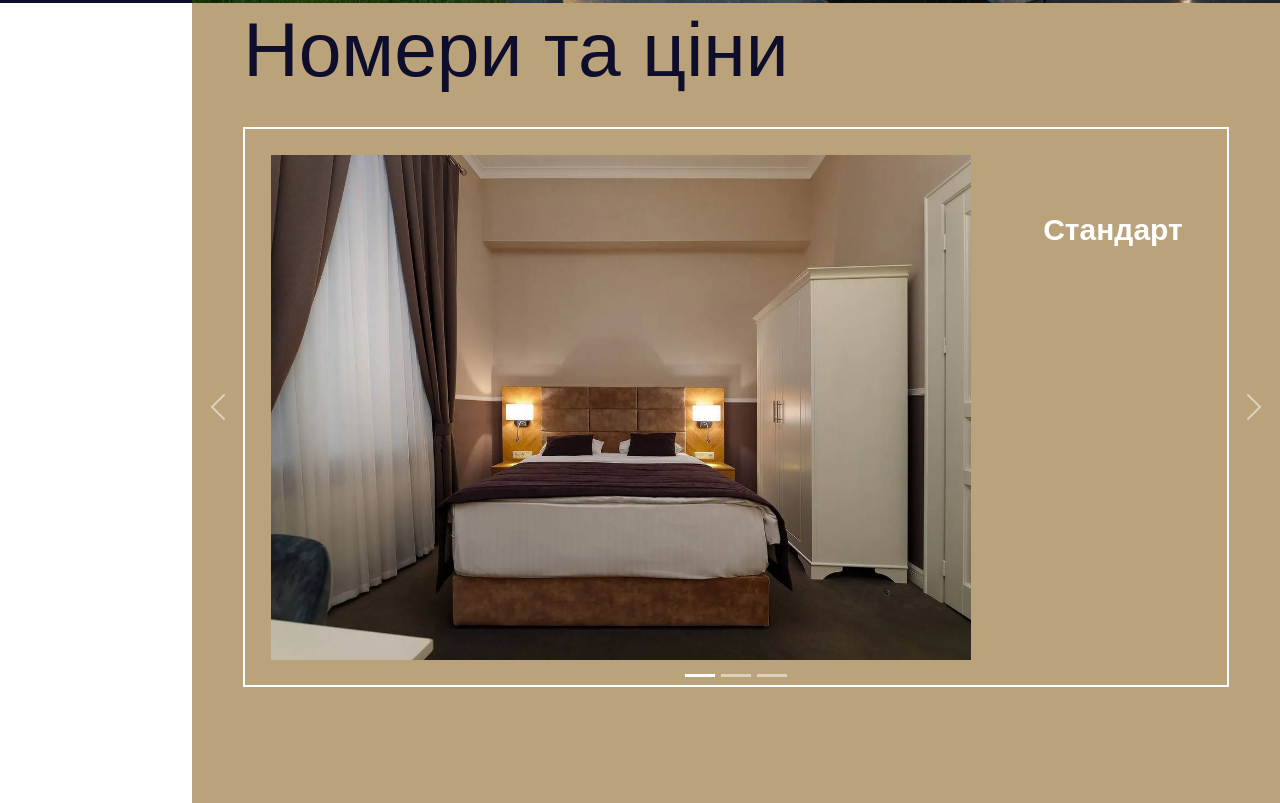
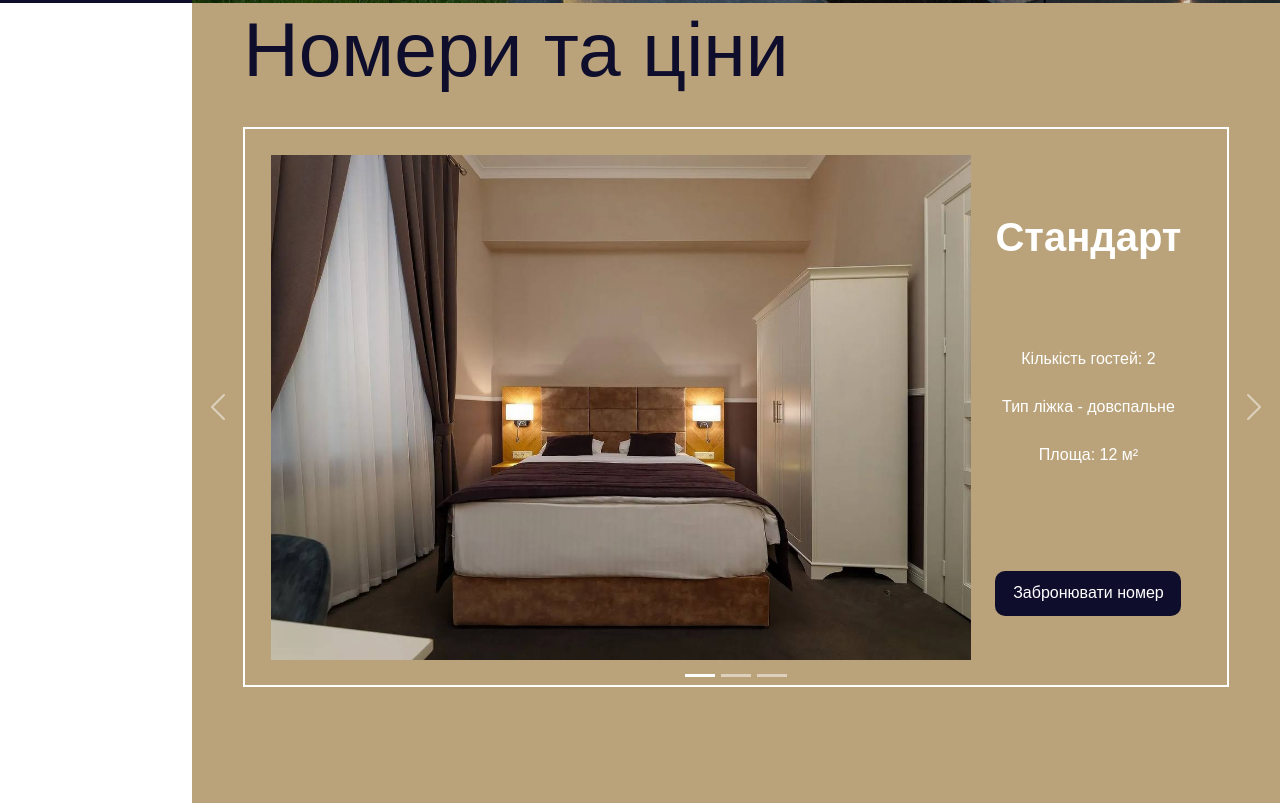
Before and after one commit to heetaru/staslox, a plain HTML site: page index.html in a window 1280 px wide. Shown: the part 797-1600 px from the top of the page. Drawn offline with nearby package versions, Linux system fonts and the light colour scheme.

Commit message:
add describtion of carousel

```diff
--- a/index.html
+++ b/index.html
@@ -51,16 +51,39 @@
                     <div class="carousel-inner">
                         <div class="carousel-item active">
                             <img src="./photo_2025-01-05 10.19.23.jpeg" class="d-block w-100" alt="...">
-                            <p class="describe-item">
-                                <span class="name-of-room">Стандарт</span><br>
-                                <img class="mini-img" src="./IMG_0457-removebg-preview.png" alt="">
-                            </p>
+                            <div class="describe-item">
+                                <span class="type-of-room">Стандарт</span>
+                                <div class="describe-room">
+                                    <span>Кількість гостей: 2</span><br>
+                                    <span>Тип ліжка - довспальне</span><br>
+                                    <span>Площа: 12 м²</span><br>
+                                </div>
+                                <button class="button-for-booking">Забронювати номер</button>
+                            </div>
                         </div>
                         <div class="carousel-item">
-                            <img src="..." class="d-block w-100" alt="...">
+                            <img src="./photo_2025-01-05 10.19.23.jpeg" class="d-block w-100" alt="...">
+                            <div class="describe-item">
+                                <span class="type-of-room">Стандарт</span>
+                                <div class="describe-room">
+                                    <span>Кількість гостей: 2</span><br>
+                                    <span>Тип ліжка - довспальне</span><br>
+                                    <span>Площа: 12 м²</span><br>
+                                </div>
+                                <button class="button-for-booking">Забронювати номер</button>
+                            </div>
                         </div>
                         <div class="carousel-item">
-                            <img src="..." class="d-block w-100" alt="...">
+                            <img src="./photo_2025-01-05 10.19.23.jpeg" class="d-block w-100" alt="...">
+                            <div class="describe-item">
+                                <span class="type-of-room">Стандарт</span>
+                                <div class="describe-room">
+                                    <span>Кількість гостей: 2</span><br>
+                                    <span>Тип ліжка - довспальне</span><br>
+                                    <span>Площа: 12 м²</span><br>
+                                </div>
+                                <button class="button-for-booking">Забронювати номер</button>
+                            </div>
                         </div>
                     </div>
                     <button class="carousel-control-prev" type="button" data-bs-target="#carouselExampleIndicators"
--- a/style.css
+++ b/style.css
@@ -112,18 +112,35 @@ h1{
     margin-bottom: 0;
 }
 .describe-item{
+    color: white;
     margin: 0;
+    text-align: center;
+    display: flex;
+    flex-direction: column;
+    float: right;
+    right: 3.7vw;
+    width: auto;
     top: 10vh;
-    left: 62.5vw;
-    width: 3em;
     height: auto;
     position: relative;
 }
-.name-of-room{
-    color: white;
-    font-size: 30px;
+.type-of-room{
+    font-size: 40px;
     font-weight: 600;
 }
 .mini-img{
     width: 3em;
 }
+.describe-room{
+    margin: 10vh 0;
+    display: flex;
+    flex-direction: column;
+    justify-content: space-between;
+}
+.button-for-booking{
+    background-color: #0e0d2c;
+    color: white;
+    border-radius: 10px;
+    border: 0;
+    padding: 0.8vw 1.2vw;
+}
```
Also changed, not shown: 2 other files.
